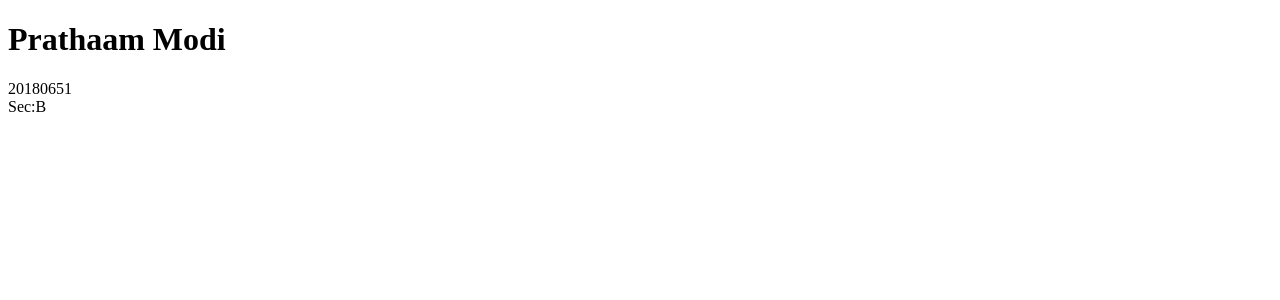
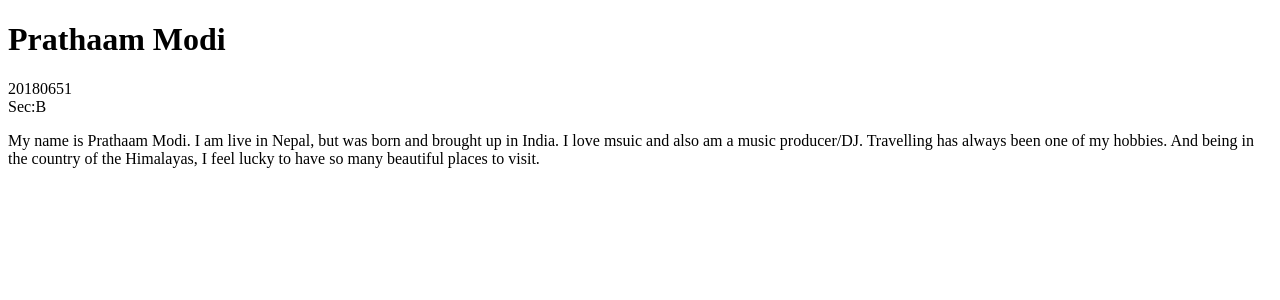
Before and after one commit to Prathaam-Modi/lab1, an Angular app: page / in a window 1280 px wide. Shown: the top 300 px of the page. Built offline with nearby package versions, Linux system fonts and the light colour scheme.

Commit message:
second commit

```diff
--- a/src/app/app.component.html
+++ b/src/app/app.component.html
@@ -1,3 +1,4 @@
 <h1>Prathaam Modi</h1>
 <div>20180651</div>
 <div>Sec:B</div>
+<p>My name is Prathaam Modi. I am live in Nepal, but was born and brought up in India. I love msuic and also am a music producer/DJ. Travelling has always been one of my hobbies. And being in the country of the Himalayas, I feel lucky to have so many beautiful places to visit.</p>
```
